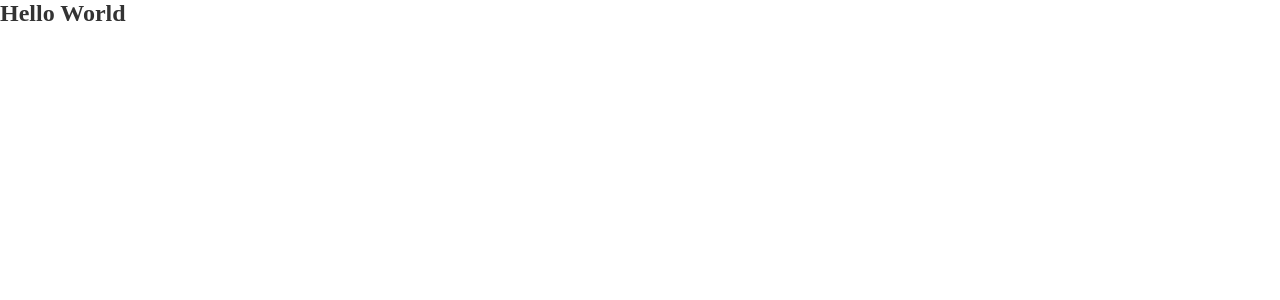
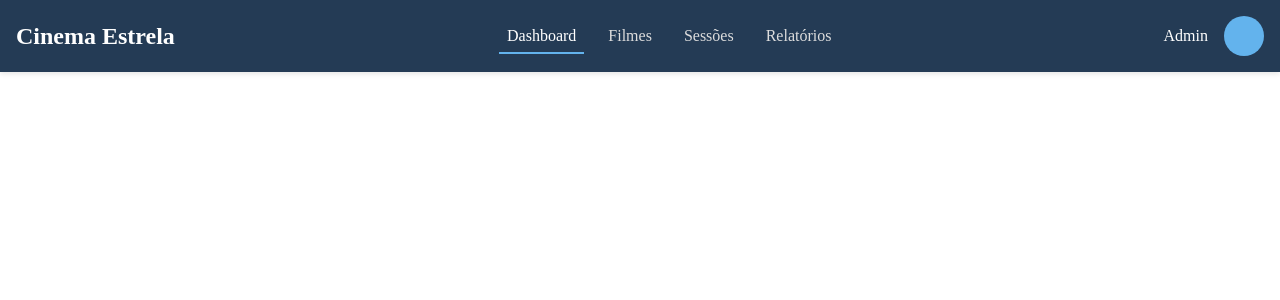
Before and after one commit to VitorArgeri/dashboard-cinema, a Next.js app: page / in a window 1280 px wide. Shown: the top 300 px of the page. Built offline with nearby package versions, Linux system fonts and the light colour scheme.

Commit message:
feat: create component

```diff
--- a/src/app/page.jsx
+++ b/src/app/page.jsx
@@ -1,9 +1,10 @@
+import Header from "../components/header";
 import styles from "./page.module.css";
 
 export default function Home() {
   return (
     <div>
-      <h1 className={styles.title}>Hello World</h1>
+      <Header />
     </div>
   );
 }
--- /dev/null
+++ b/src/components/header/header.module.css
@@ -0,0 +1,55 @@
+/* Estilo do Header */
+.mainHeader {
+    background-color: #243b55;
+    color: #fff;
+    padding: 1rem;
+    display: flex;
+    justify-content: space-between;
+    align-items: center;
+    box-shadow: 0 2px 5px rgba(0, 0, 0, 0.1);
+    flex-wrap: wrap;
+}
+
+.logo h1 {
+    font-size: 1.5rem;
+    font-weight: bold;
+}
+
+.mainNav ul {
+    display: flex;
+    list-style: none;
+    flex-wrap: wrap;
+}
+
+.mainNav ul li {
+    margin: 0.5rem;
+}
+
+.mainNav ul li a {
+    color: #ddd;
+    text-decoration: none;
+    padding: 0.5rem;
+    transition: color 0.3s;
+}
+
+.mainNav ul li a:hover,
+.mainNav ul li a.active {
+    color: #fff;
+    border-bottom: 2px solid #63b3ed;
+}
+
+.userInfo {
+    display: flex;
+    align-items: center;
+}
+
+.userName {
+    margin-right: 1rem;
+}
+
+.userAvatar {
+    width: 40px;
+    height: 40px;
+    background-color: #63b3ed;
+    border-radius: 50%;
+}
--- /dev/null
+++ b/src/components/header/index.jsx
@@ -0,0 +1,25 @@
+import styles from "./header.module.css";
+
+const Header = () => {
+    return (
+        <header className={styles.mainHeader}>
+            <div className={styles.logo}>
+                <h1>Cinema Estrela</h1>
+            </div>
+            <nav className={styles.mainNav}>
+                <ul>
+                    <li><a href="#" className={styles.active}>Dashboard</a></li>
+                    <li><a href="#">Filmes</a></li>
+                    <li><a href="#">Sessões</a></li>
+                    <li><a href="#">Relatórios</a></li>
+                </ul>
+            </nav>
+            <div className={styles.userInfo}>
+                <span className={styles.userName}>Admin</span>
+                <div className={styles.userAvatar}></div>
+            </div>
+        </header>
+    );
+}
+
+export default Header;
```
